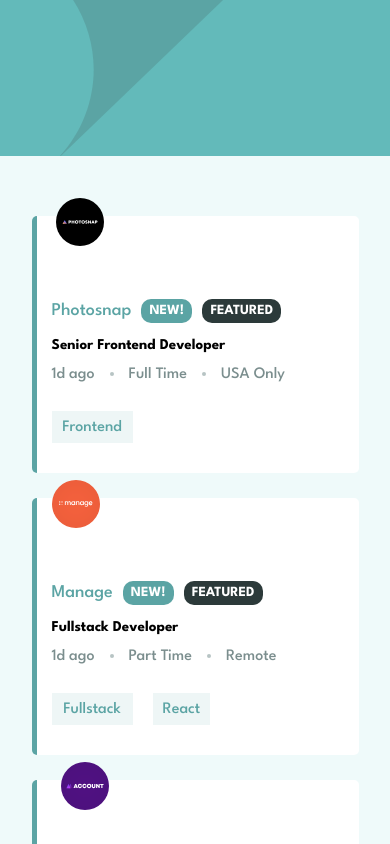
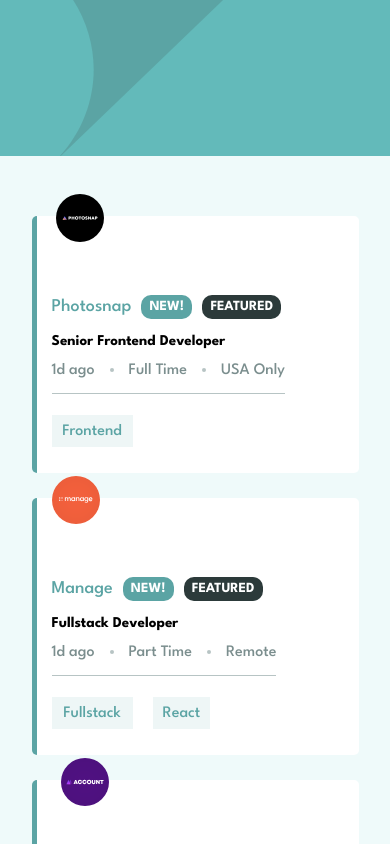
Before and after one commit to earthtobishop/job-listings, a Next.js app: page / in a window 390 px wide. Shown: the top 844 px of the page. Built offline with nearby package versions, Linux system fonts and the light colour scheme.

Commit message:
Add divider on mobile layout

```diff
--- a/components/job-detail/job-card.module.css
+++ b/components/job-detail/job-card.module.css
@@ -141,6 +141,10 @@
     flex-direction: column;
   }
 
+  .divider {
+    border-top: 1px solid #b7c4c4;
+  }
+
   .imageWrapper > img {
     height: 48px;
     width: 48px;
--- a/components/job-detail/job-card.tsx
+++ b/components/job-detail/job-card.tsx
@@ -51,6 +51,7 @@ const JobCard = ({ job }: JobCardProps) => {
           <div className={classes.middle}>
             <div className={classes.position}>{position}</div>
           </div>
+
           <div className={classes.bottom}>
             <div>{postedAt}</div>
             <span className={classes.dot}></span>
@@ -58,6 +59,7 @@ const JobCard = ({ job }: JobCardProps) => {
             <span className={classes.dot}></span>
             <div>{location}</div>
           </div>
+          <span className={classes.divider}></span>
         </div>
       </div>
       <div className={classes.tabs}>
```
